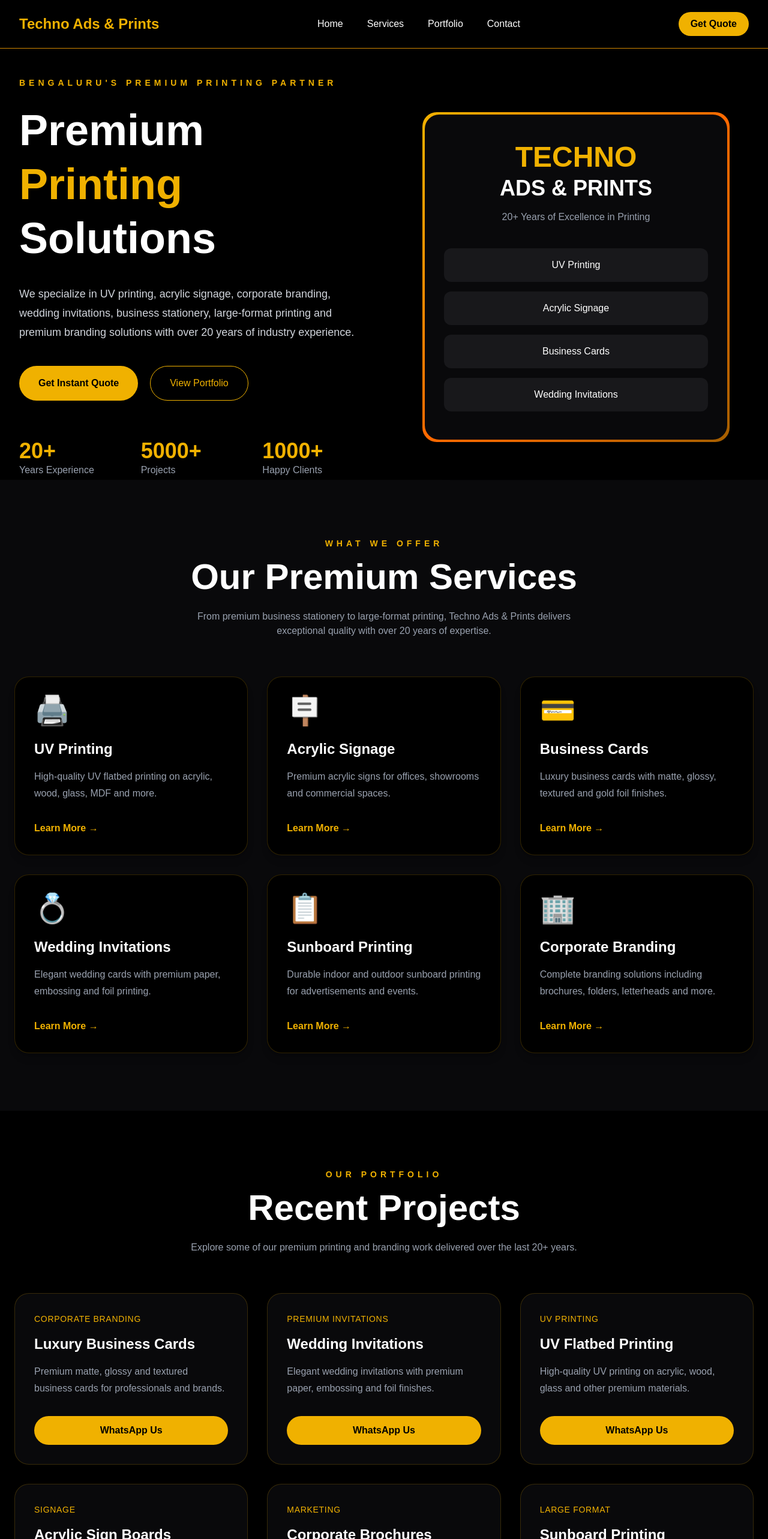
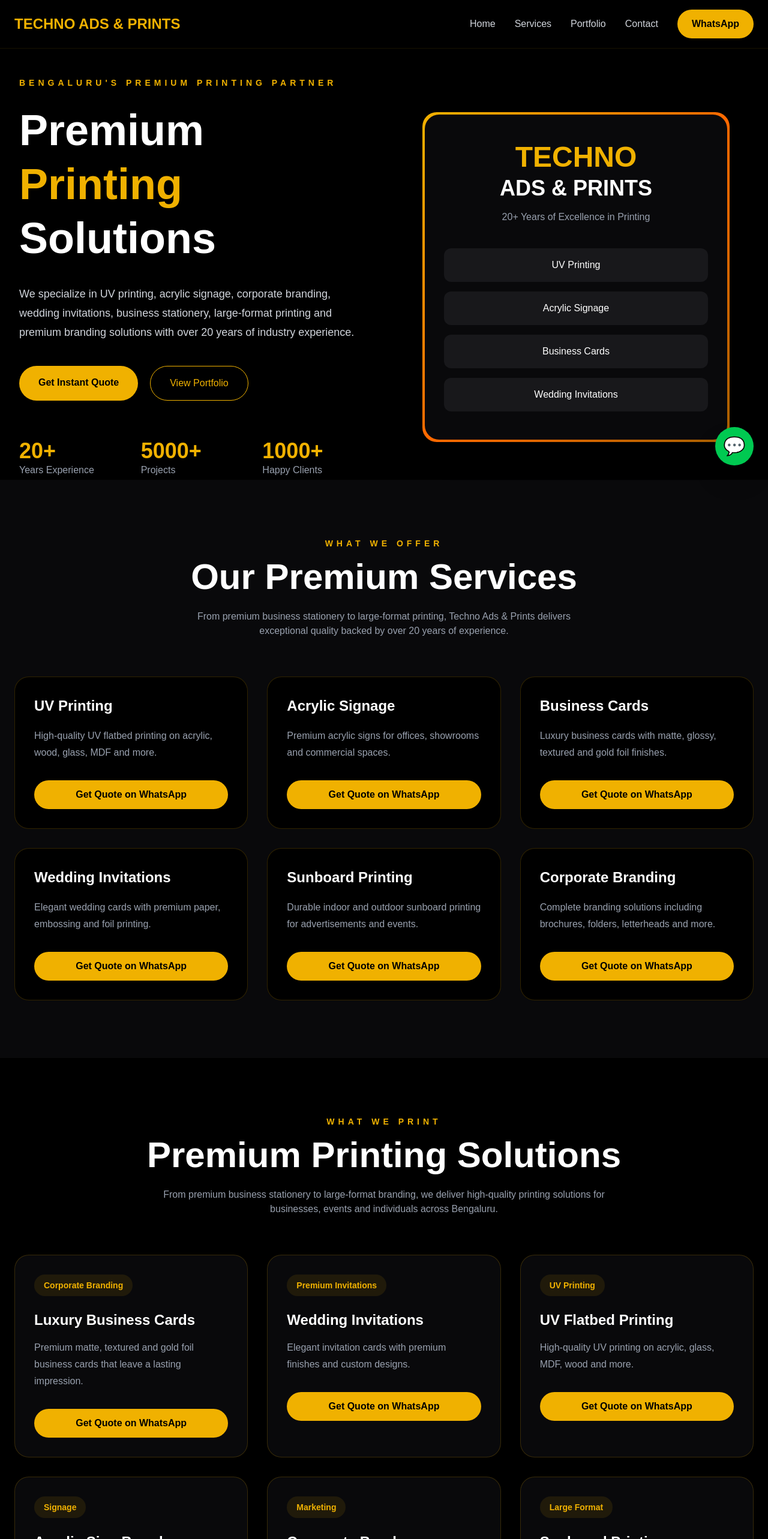
Before and after one commit to fawadahmed24cs-ui/techno-ads-website, a Next.js app: page / in a window 1280 px wide. Shown: the top 2566 px of the page at 60% size. Built offline with nearby package versions, Linux system fonts and the light colour scheme.

Commit message:
Complete responsive navbar and homepage

```diff
--- a/app/page.tsx
+++ b/app/page.tsx
@@ -5,6 +5,8 @@ import Portfolio from "@/components/Portfolio";
 import WhyChooseUs from "@/components/WhyChooseUs";
 import QuoteForm from "@/components/QuoteForm";
 import Contact from "@/components/Contact";
+import FloatingWhatsApp from "@/components/FloatingWhatsApp";
+import Footer from "@/components/Footer";
 
 export default function Home() {
   return (
@@ -16,6 +18,8 @@ export default function Home() {
       <WhyChooseUs />
       <QuoteForm />
       <Contact />
+      <FloatingWhatsApp />
+      <Footer />
     </>
   );
 }
--- a/components/Contact.tsx
+++ b/components/Contact.tsx
@@ -2,7 +2,7 @@ import { SITE } from "@/lib/site";
 
 export default function Contact() {
   return (
-    <section className="bg-black text-white py-24 px-6">
+    <section id="contact" className="bg-black text-white py-24 px-6">
       <div className="max-w-7xl mx-auto">
 
         <div className="text-center mb-16">
--- /dev/null
+++ b/components/FloatingWhatsApp.tsx
@@ -0,0 +1,24 @@
+"use client";
+
+import { SITE } from "@/lib/site";
+
+export default function FloatingWhatsApp() {
+  const message = encodeURIComponent(
+    "Hi Techno Ads & Prints, I'm interested in your printing services."
+  );
+
+  return (
+    <a
+      href={`https://wa.me/${SITE.whatsappNumber}?text=${message}`}
+      target="_blank"
+      rel="noopener noreferrer"
+      className="fixed bottom-6 right-6 z-50"
+    >
+      <div className="bg-green-500 hover:bg-green-600 transition-all duration-300 w-16 h-16 rounded-full flex items-center justify-center shadow-2xl hover:scale-110">
+
+        <span className="text-3xl">💬</span>
+
+      </div>
+    </a>
+  );
+}
--- /dev/null
+++ b/components/Footer.tsx
@@ -0,0 +1,78 @@
+import { SITE } from "@/lib/site";
+
+export default function Footer() {
+  const year = new Date().getFullYear();
+
+  return (
+    <footer className="bg-zinc-950 border-t border-yellow-500/20 text-white py-12 px-6">
+      <div className="max-w-7xl mx-auto">
+
+        <div className="grid md:grid-cols-3 gap-10">
+
+          {/* Company */}
+
+          <div>
+            <h2 className="text-3xl font-bold text-yellow-500">
+              {SITE.companyName}
+            </h2>
+
+            <p className="text-gray-400 mt-5 leading-7">
+              Premium printing solutions for businesses,
+              events and brands with over 20 years of
+              excellence.
+            </p>
+          </div>
+
+          {/* Quick Links */}
+
+          <div>
+
+            <h3 className="text-xl font-semibold mb-5">
+              Quick Links
+            </h3>
+
+            <ul className="space-y-3 text-gray-400">
+
+              <li>Home</li>
+              <li>Services</li>
+              <li>Portfolio</li>
+              <li>Contact</li>
+
+            </ul>
+
+          </div>
+
+          {/* Contact */}
+
+          <div>
+
+            <h3 className="text-xl font-semibold mb-5">
+              Contact
+            </h3>
+
+            <p className="text-gray-400">
+              {SITE.phone}
+            </p>
+
+            <p className="text-gray-400 mt-2">
+              {SITE.email}
+            </p>
+
+            <p className="text-gray-400 mt-2">
+              {SITE.address}
+            </p>
+
+          </div>
+
+        </div>
+
+        <div className="border-t border-zinc-800 mt-10 pt-8 text-center text-gray-500">
+
+          © {year} {SITE.companyName}. All Rights Reserved.
+
+        </div>
+
+      </div>
+    </footer>
+  );
+}
--- a/components/Hero.tsx
+++ b/components/Hero.tsx
@@ -1,6 +1,20 @@
+"use client";
+
+import { SITE } from "@/lib/site";
+
 export default function Hero() {
+  const whatsappMessage = encodeURIComponent(
+    "Hi Techno Ads & Prints, I would like to get a quote for my printing requirement."
+  );
+
+  const scrollToPortfolio = () => {
+    document
+      .getElementById("portfolio")
+      ?.scrollIntoView({ behavior: "smooth" });
+  };
+
   return (
-    <section className="min-h-screen bg-black text-white pt-32">
+    <section id="home" className="min-h-screen bg-black text-white pt-32">
       <div className="max-w-7xl mx-auto px-8 grid lg:grid-cols-2 gap-16 items-center">
 
         {/* Left Side */}
@@ -28,11 +42,19 @@ export default function Hero() {
 
           <div className="flex flex-wrap gap-5 mt-10">
 
-            <button className="bg-yellow-500 text-black px-8 py-4 rounded-full font-semibold hover:bg-yellow-400 transition">
+            <a
+              href={`https://wa.me/${SITE.whatsappNumber}?text=${whatsappMessage}`}
+              target="_blank"
+              rel="noopener noreferrer"
+              className="bg-yellow-500 text-black px-8 py-4 rounded-full font-semibold hover:bg-yellow-400 transition duration-300"
+            >
               Get Instant Quote
-            </button>
+            </a>
 
-            <button className="border border-yellow-500 text-yellow-500 px-8 py-4 rounded-full hover:bg-yellow-500 hover:text-black transition">
+            <button
+              onClick={scrollToPortfolio}
+              className="border border-yellow-500 text-yellow-500 px-8 py-4 rounded-full hover:bg-yellow-500 hover:text-black transition duration-300"
+            >
               View Portfolio
             </button>
 
--- a/components/Navbar.tsx
+++ b/components/Navbar.tsx
@@ -1,32 +1,108 @@
+"use client";
+
+import { useState } from "react";
+import { Menu, X } from "lucide-react";
+import { SITE } from "@/lib/site";
+
 export default function Navbar() {
+  const [menuOpen, setMenuOpen] = useState(false);
+
+  const navItems = [
+    { name: "Home", id: "home" },
+    { name: "Services", id: "services" },
+    { name: "Portfolio", id: "portfolio" },
+    { name: "Contact", id: "contact" },
+  ];
+
+  const scrollToSection = (id: string) => {
+    setMenuOpen(false);
+
+    document.getElementById(id)?.scrollIntoView({
+      behavior: "smooth",
+    });
+  };
+
   return (
-    <nav className="fixed top-0 left-0 w-full z-50 bg-black/70 backdrop-blur-md border-b border-yellow-600">
-      <div className="max-w-7xl mx-auto px-8 py-5 flex items-center justify-between">
+    <header className="fixed top-0 left-0 w-full z-50 bg-black/80 backdrop-blur-md border-b border-yellow-500/10">
 
-        <h1 className="text-2xl font-bold text-yellow-500">
-          Techno Ads & Prints
-        </h1>
+      <div className="max-w-7xl mx-auto px-6 h-20 flex items-center justify-between">
 
-        <ul className="hidden md:flex gap-10 text-white">
-          <li className="hover:text-yellow-500 cursor-pointer transition">
-            Home
-          </li>
-          <li className="hover:text-yellow-500 cursor-pointer transition">
-            Services
-          </li>
-          <li className="hover:text-yellow-500 cursor-pointer transition">
-            Portfolio
-          </li>
-          <li className="hover:text-yellow-500 cursor-pointer transition">
-            Contact
-          </li>
-        </ul>
+        {/* Logo */}
 
-        <button className="bg-yellow-500 text-black px-5 py-2 rounded-full font-semibold hover:bg-yellow-400 transition">
-          Get Quote
+        <button
+          onClick={() => scrollToSection("home")}
+          className="text-2xl font-bold text-yellow-500"
+        >
+          TECHNO ADS & PRINTS
+        </button>
+
+        {/* Desktop Menu */}
+
+        <nav className="hidden md:flex items-center gap-8">
+
+          {navItems.map((item) => (
+            <button
+              key={item.id}
+              onClick={() => scrollToSection(item.id)}
+              className="text-gray-300 hover:text-yellow-500 transition"
+            >
+              {item.name}
+            </button>
+          ))}
+
+          <a
+            href={`https://wa.me/${SITE.whatsappNumber}`}
+            target="_blank"
+            rel="noopener noreferrer"
+            className="bg-yellow-500 text-black px-6 py-3 rounded-full font-semibold hover:bg-yellow-400 transition"
+          >
+            WhatsApp
+          </a>
+
+        </nav>
+
+        {/* Mobile Menu Button */}
+
+        <button
+          className="md:hidden text-yellow-500"
+          onClick={() => setMenuOpen(!menuOpen)}
+        >
+          {menuOpen ? <X size={30} /> : <Menu size={30} />}
         </button>
 
       </div>
-    </nav>
+
+      {/* Mobile Menu */}
+
+      {menuOpen && (
+        <div className="md:hidden bg-zinc-950 border-t border-yellow-500/20">
+
+          <div className="flex flex-col p-6 space-y-5">
+
+            {navItems.map((item) => (
+              <button
+                key={item.id}
+                onClick={() => scrollToSection(item.id)}
+                className="text-left text-gray-300 hover:text-yellow-500 transition"
+              >
+                {item.name}
+              </button>
+            ))}
+
+            <a
+              href={`https://wa.me/${SITE.whatsappNumber}`}
+              target="_blank"
+              rel="noopener noreferrer"
+              className="bg-yellow-500 text-center text-black py-3 rounded-full font-semibold"
+            >
+              WhatsApp Us
+            </a>
+
+          </div>
+
+        </div>
+      )}
+
+    </header>
   );
 }
--- a/components/Portfolio.tsx
+++ b/components/Portfolio.tsx
@@ -1,59 +1,76 @@
+"use client";
+
+import { SITE } from "@/lib/site";
+
 const portfolio = [
   {
     title: "Luxury Business Cards",
     category: "Corporate Branding",
     description:
-      "Premium matte, glossy and textured business cards for professionals and brands.",
+      "Premium matte, textured and gold foil business cards that leave a lasting impression.",
   },
   {
     title: "Wedding Invitations",
     category: "Premium Invitations",
     description:
-      "Elegant wedding invitations with premium paper, embossing and foil finishes.",
+      "Elegant invitation cards with premium finishes and custom designs.",
   },
   {
     title: "UV Flatbed Printing",
     category: "UV Printing",
     description:
-      "High-quality UV printing on acrylic, wood, glass and other premium materials.",
+      "High-quality UV printing on acrylic, glass, MDF, wood and more.",
   },
   {
     title: "Acrylic Sign Boards",
     category: "Signage",
     description:
-      "Modern acrylic signs for offices, showrooms and commercial spaces.",
+      "Modern acrylic signage for offices, retail stores and commercial spaces.",
   },
   {
     title: "Corporate Brochures",
     category: "Marketing",
     description:
-      "Premium brochures, catalogues and company profiles designed for businesses.",
+      "Premium brochures, catalogues and company profiles for businesses.",
   },
   {
     title: "Sunboard Printing",
     category: "Large Format",
     description:
-      "Durable indoor and outdoor sunboard printing for advertisements and events.",
+      "Indoor and outdoor sunboard printing for events and advertisements.",
   },
 ];
 
 export default function Portfolio() {
+  const getWhatsAppLink = (service: string) => {
+    const message = encodeURIComponent(
+      `Hi Techno Ads & Prints,
+
+I'm interested in ${service}.
+
+Please share the pricing and more details.`
+    );
+
+    return `https://wa.me/${SITE.whatsappNumber}?text=${message}`;
+  };
+
   return (
-    <section className="bg-black text-white py-24 px-6">
+    <section id="portfolio" className="bg-black text-white py-24 px-6">
       <div className="max-w-7xl mx-auto">
 
         <div className="text-center mb-16">
           <p className="uppercase tracking-[6px] text-yellow-500 text-sm font-semibold">
-            Our Portfolio
+            What We Print
           </p>
 
           <h2 className="text-4xl md:text-6xl font-bold mt-4">
-            Recent Projects
+            Premium Printing Solutions
           </h2>
 
-          <p className="text-gray-400 mt-6 max-w-2xl mx-auto">
-            Explore some of our premium printing and branding work delivered over
-            the last 20+ years.
+          <p className="text-gray-400 mt-6 max-w-3xl mx-auto">
+            From premium business stationery to large-format branding, we
+            deliver high-quality printing solutions for businesses, events
+            and individuals across Bengaluru.
           </p>
         </div>
 
@@ -65,11 +82,11 @@ export default function Portfolio() {
               className="bg-zinc-950 border border-yellow-500/20 rounded-3xl p-8 hover:border-yellow-500 hover:-translate-y-2 transition-all duration-300"
             >
 
-              <p className="text-yellow-500 uppercase text-sm tracking-wider">
+              <span className="inline-block bg-yellow-500/10 text-yellow-500 px-4 py-2 rounded-full text-sm font-semibold">
                 {item.category}
-              </p>
+              </span>
 
-              <h3 className="text-2xl font-bold mt-4">
+              <h3 className="text-2xl font-bold mt-6">
                 {item.title}
               </h3>
 
@@ -77,9 +94,14 @@ export default function Portfolio() {
                 {item.description}
               </p>
 
-              <button className="mt-8 w-full bg-yellow-500 text-black py-3 rounded-full font-semibold hover:bg-yellow-400 transition">
-                WhatsApp Us
-              </button>
+              <a
+                href={getWhatsAppLink(item.title)}
+                target="_blank"
+                rel="noopener noreferrer"
+                className="mt-8 block w-full text-center bg-yellow-500 text-black py-3 rounded-full font-semibold hover:bg-yellow-400 transition duration-300"
+              >
+                Get Quote on WhatsApp
+              </a>
 
             </div>
           ))}
--- a/components/Services.tsx
+++ b/components/Services.tsx
@@ -1,50 +1,58 @@
+"use client";
+
+import { SITE } from "@/lib/site";
+
 const services = [
   {
     title: "UV Printing",
     description:
       "High-quality UV flatbed printing on acrylic, wood, glass, MDF and more.",
-    icon: "🖨️",
   },
   {
     title: "Acrylic Signage",
     description:
       "Premium acrylic signs for offices, showrooms and commercial spaces.",
-    icon: "🪧",
   },
   {
     title: "Business Cards",
     description:
       "Luxury business cards with matte, glossy, textured and gold foil finishes.",
-    icon: "💳",
   },
   {
     title: "Wedding Invitations",
     description:
       "Elegant wedding cards with premium paper, embossing and foil printing.",
-    icon: "💍",
   },
   {
     title: "Sunboard Printing",
     description:
       "Durable indoor and outdoor sunboard printing for advertisements and events.",
-    icon: "📋",
   },
   {
     title: "Corporate Branding",
     description:
       "Complete branding solutions including brochures, folders, letterheads and more.",
-    icon: "🏢",
   },
 ];
 
 export default function Services() {
+  const getWhatsAppLink = (service: string) => {
+    const message = encodeURIComponent(
+      `Hi Techno Ads & Prints,
+
+I'm interested in ${service}.
+
+Please share the pricing and more details.`
+    );
+
+    return `https://wa.me/${SITE.whatsappNumber}?text=${message}`;
+  };
+
   return (
-    <section className="bg-zinc-950 text-white py-24 px-6">
-
+    <section id="services" className="bg-zinc-950 text-white py-24 px-6">
       <div className="max-w-7xl mx-auto">
 
         <div className="text-center mb-16">
-
           <p className="uppercase tracking-[6px] text-yellow-500 text-sm font-semibold">
             What We Offer
           </p>
@@ -55,45 +63,42 @@ export default function Services() {
 
           <p className="text-gray-400 mt-6 max-w-2xl mx-auto">
             From premium business stationery to large-format printing,
-            Techno Ads & Prints delivers exceptional quality with over
-            20 years of expertise.
+            Techno Ads & Prints delivers exceptional quality backed by
+            over 20 years of experience.
           </p>
-
         </div>
 
         <div className="grid grid-cols-1 md:grid-cols-2 lg:grid-cols-3 gap-8">
 
           {services.map((service) => (
-
             <div
               key={service.title}
-              className="bg-black border border-yellow-500/20 rounded-3xl p-8 hover:border-yellow-500 hover:-translate-y-2 transition-all duration-300 shadow-lg hover:shadow-yellow-500/20"
+              className="bg-black border border-yellow-500/20 rounded-3xl p-8 hover:border-yellow-500 hover:-translate-y-2 transition-all duration-300"
             >
 
-              <div className="text-5xl mb-6">
-                {service.icon}
-              </div>
-
-              <h3 className="text-2xl font-bold mb-4">
+              <h3 className="text-2xl font-bold">
                 {service.title}
               </h3>
 
-              <p className="text-gray-400 leading-7">
+              <p className="text-gray-400 mt-5 leading-7">
                 {service.description}
               </p>
 
-              <button className="mt-8 text-yellow-500 font-semibold hover:translate-x-2 transition">
-                Learn More →
-              </button>
+              <a
+                href={getWhatsAppLink(service.title)}
+                target="_blank"
+                rel="noopener noreferrer"
+                className="mt-8 block w-full text-center bg-yellow-500 text-black py-3 rounded-full font-semibold hover:bg-yellow-400 transition duration-300"
+              >
+                Get Quote on WhatsApp
+              </a>
 
             </div>
-
           ))}
 
         </div>
 
       </div>
-
     </section>
   );
 }
--- a/package.json
+++ b/package.json
@@ -9,6 +9,7 @@
     "lint": "eslint"
   },
   "dependencies": {
+    "lucide-react": "^1.24.0",
     "next": "16.2.10",
     "react": "19.2.4",
     "react-dom": "19.2.4"
```
Also changed, not shown: 1 other file (tests, documents, lock files or other folders).
